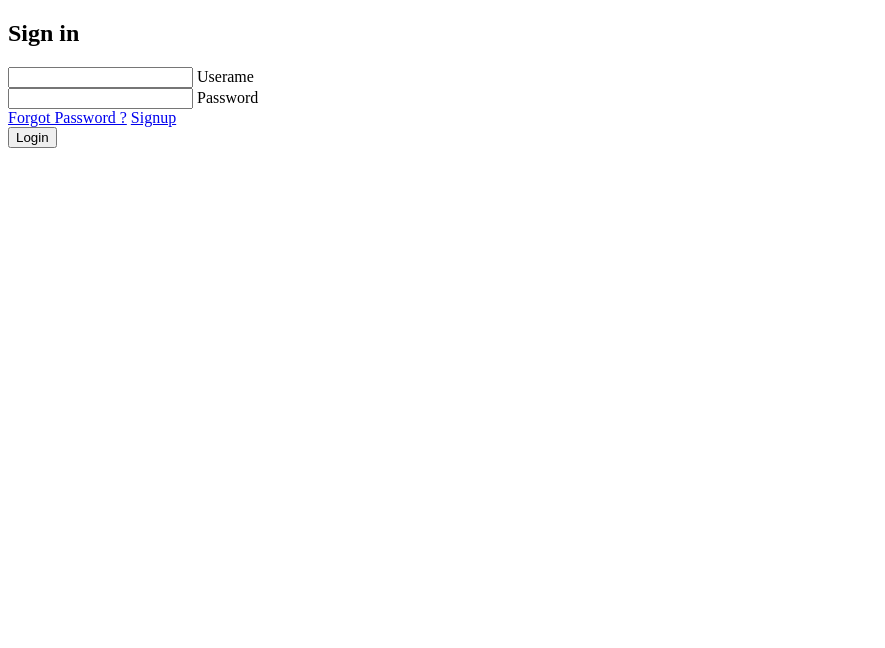
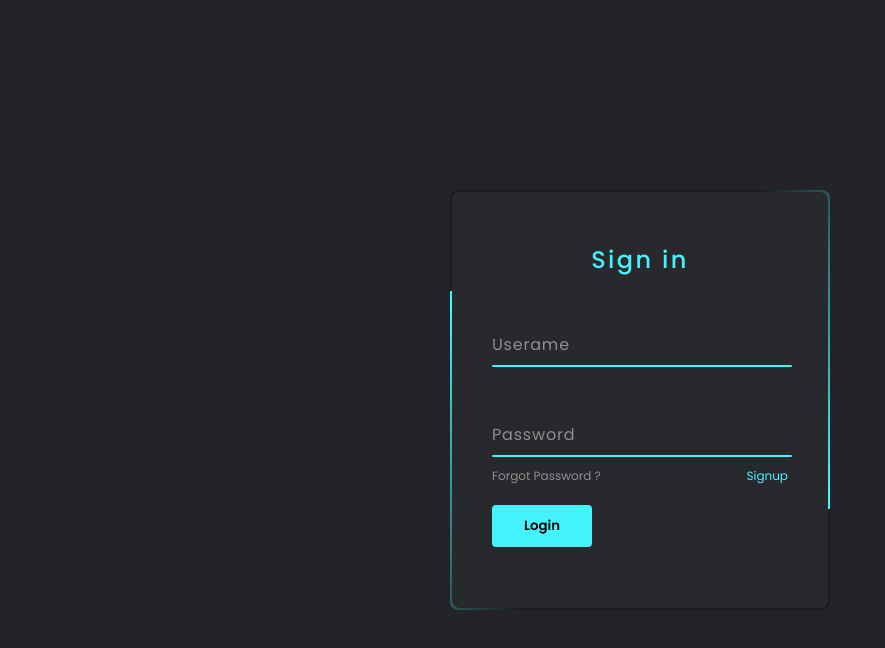
Before and after one commit to Codewithsudhir/Codewithsudhir.github.io, a plain HTML site: page Index.html in a window 1280 px wide. Shown: the whole page, without its empty margins (0-885 px from the left). Drawn offline with Linux system fonts and the light colour scheme.

Commit message:
Update Index.html

```diff
--- a/Index.html
+++ b/Index.html
@@ -5,7 +5,7 @@
     <meta name="viewport" content="width=device-width, initial-scale=1.0">
     <title>Animated Login Page || Web Addicted</title>
 </head>
-<!-- <link rel="stylesheet" href="style.css"> -->
+<link rel="stylesheet" href="Style.css">
 <body>
     <body>
         <div class="box">
```
